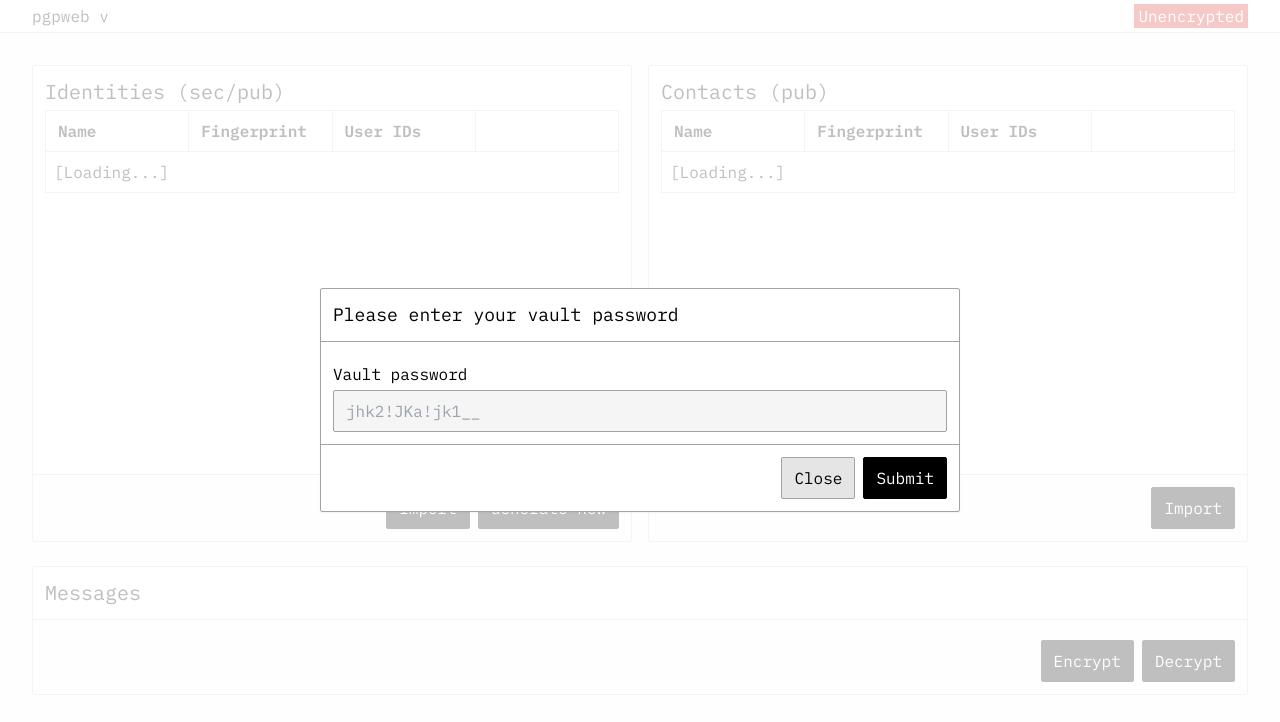
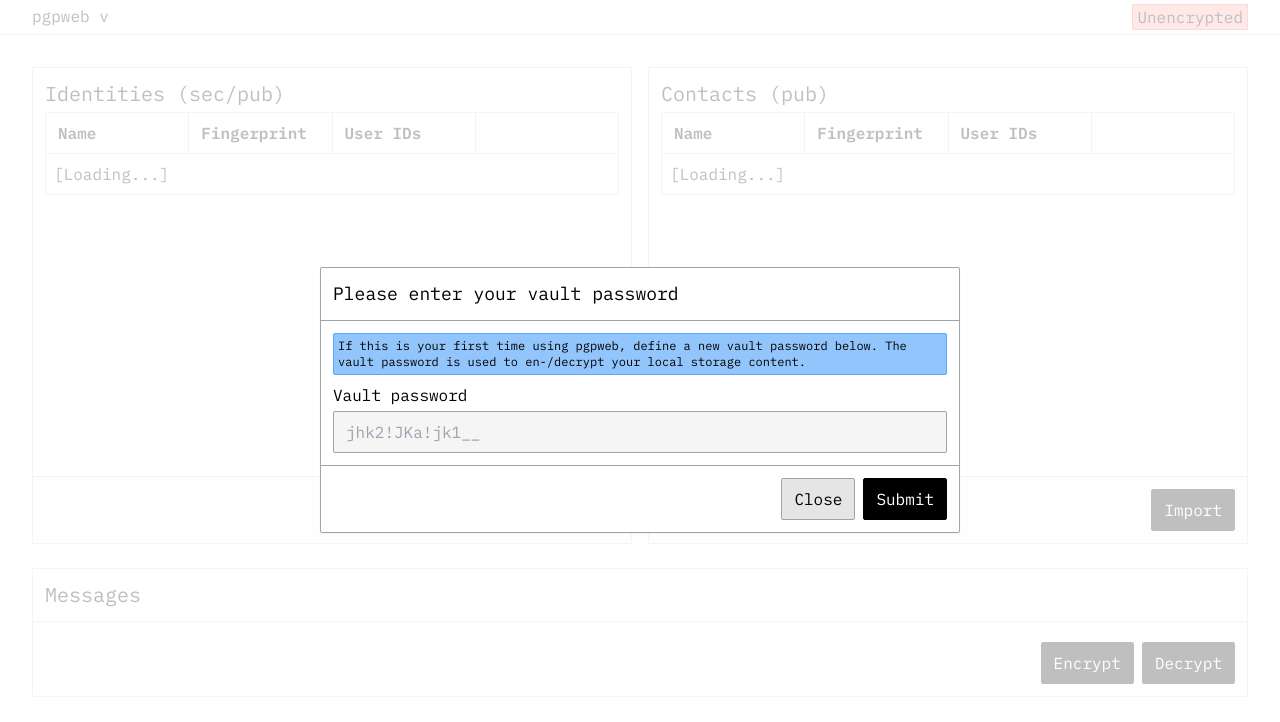
Before and after one commit to predetermined/pgpweb, a Next.js app: page / in a window 1280 px wide. Shown: the top 722 px of the page. Built offline with nearby package versions, Linux system fonts and the light colour scheme.

Commit message:
feat: add vault password disclaimer, adjust colors

```diff
--- a/src/app/content.tsx
+++ b/src/app/content.tsx
@@ -177,6 +177,12 @@
       title: "Please enter your vault password",
       body: (
         <>
+          <p className="bg-blue-300 border border-blue-400 p-1 rounded-sm text-xs">
+            If this is your first time using pgpweb, define a new vault password
+            below. The vault password is used to en-/decrypt your local storage
+            content.
+          </p>
+
           <label className="mt-2 block">
             <span className="block mb-1">Vault password</span>
             <Input name="vault-password" placeholder="jhk2!JKa!jk1__" />
@@ -200,9 +206,13 @@
       <nav className="px-8 py-1 border-b border-neutral-300 bg-white flex justify-between">
         <span>pgpweb v{props.version}</span>
         {vaultEncryptionPassword ? (
-          <span className="bg-green-600 text-white px-1">Encrypted</span>
+          <span className="bg-green-300 px-1 border border-green-400">
+            Encrypted
+          </span>
         ) : (
-          <span className="bg-red-600 text-white px-1">Unencrypted</span>
+          <span className="bg-red-300 px-1 border border-red-400">
+            Unencrypted
+          </span>
         )}
       </nav>
 
```
